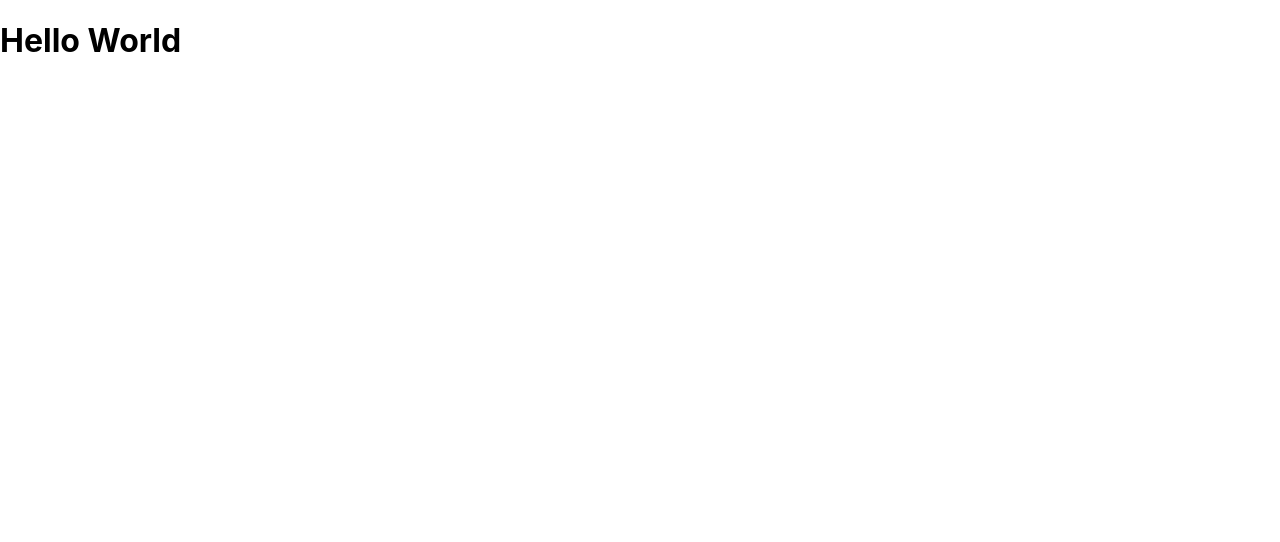
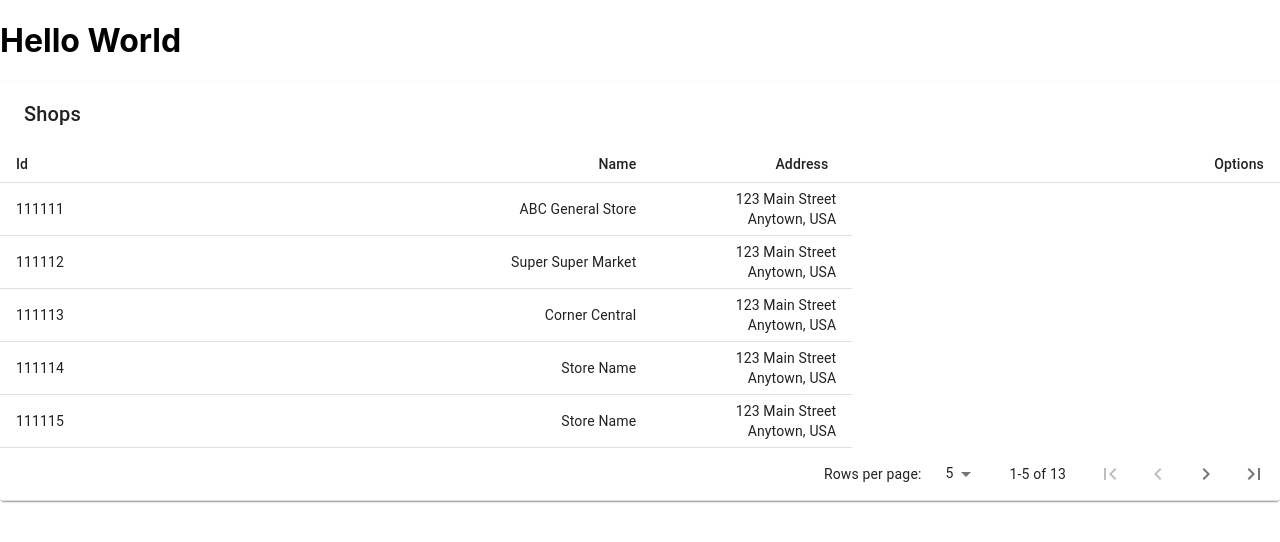
Before and after one commit to Iqbal-khan07/Distribution-Systems-v2, a React (Create React App) app in the folder frontend/: page / in a window 1280 px wide. Shown: the top 542 px of the page. Built offline with nearby package versions, Linux system fonts and the light colour scheme.

Commit message:
Display shop tables component

```diff
--- a/frontend/src/App.js
+++ b/frontend/src/App.js
@@ -1,9 +1,11 @@
 import './App.css';
+import ShopTable from './shared/ShopTable/ShopTable'
 
 function App() {
   return (
     <div className="App">
       <h1>Hello World</h1>
+      <ShopTable />
     </div>
   );
 }
```
